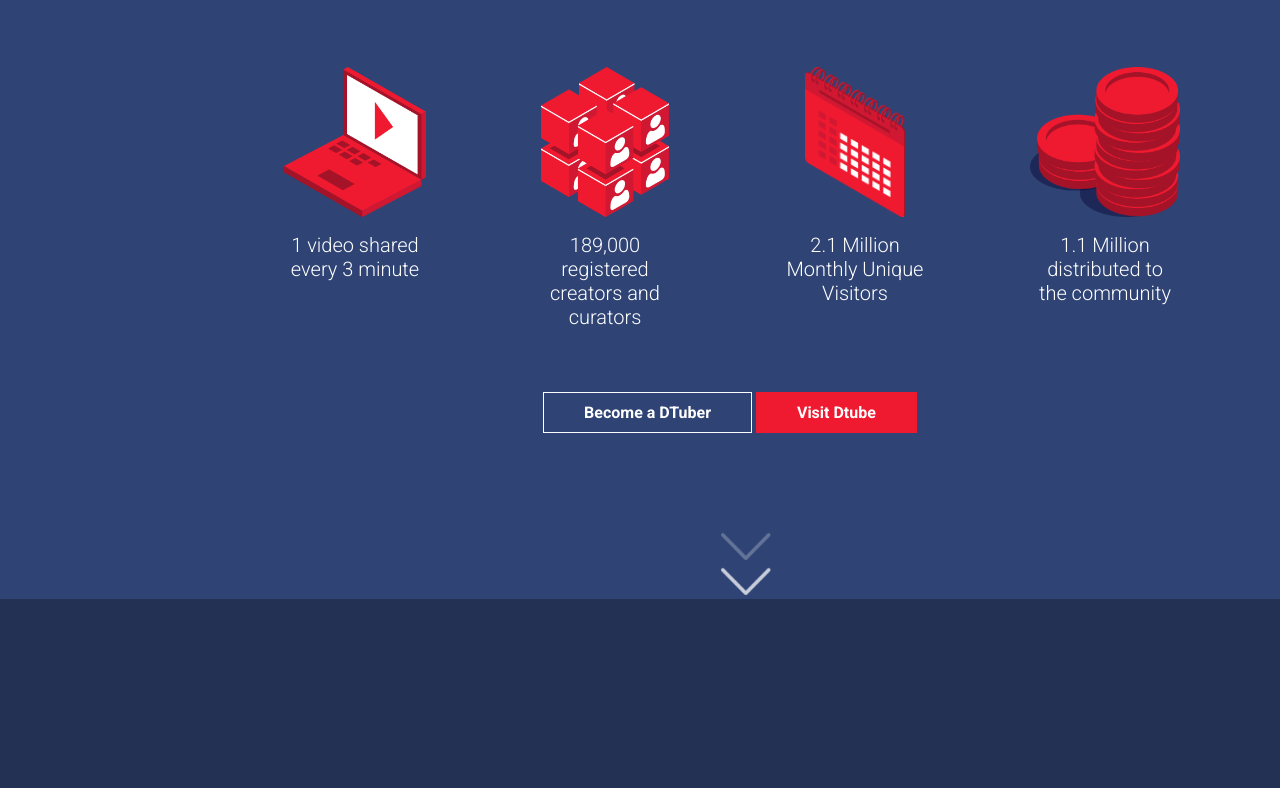
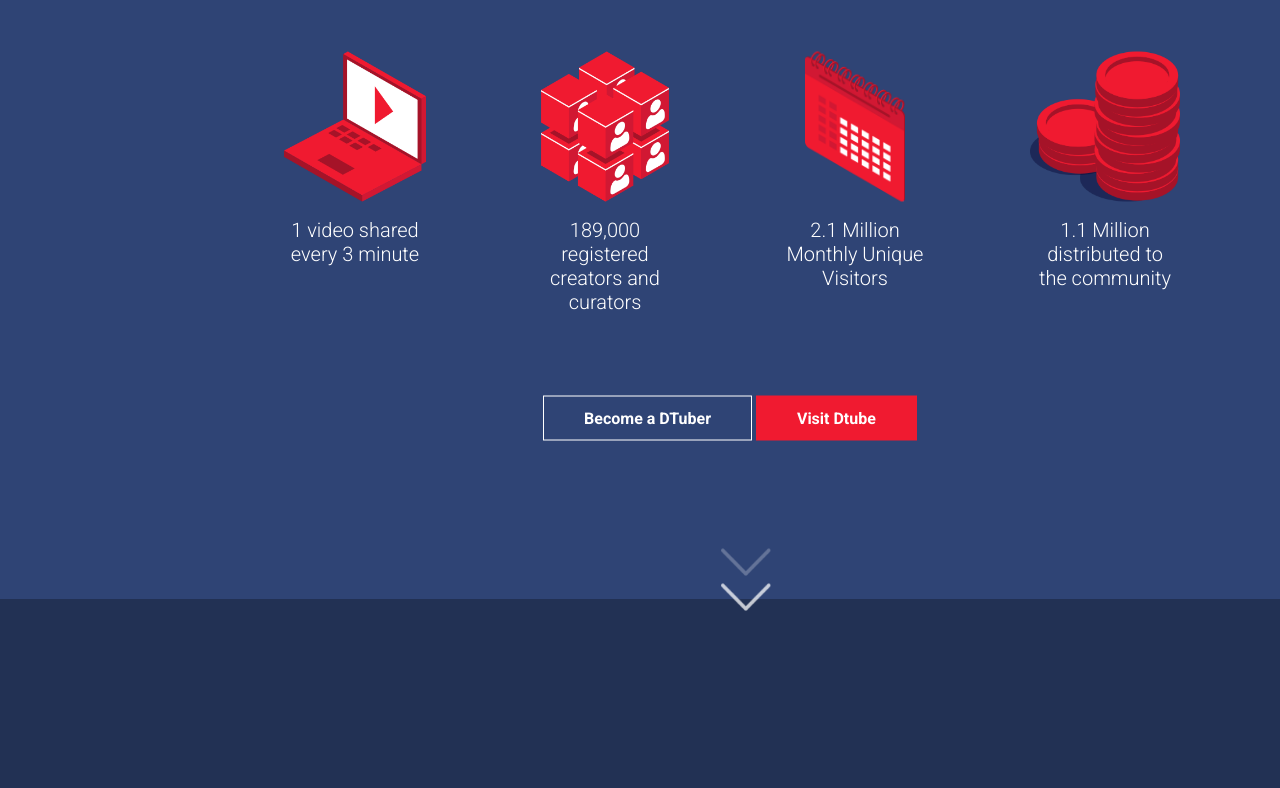
Before and after one commit to dtube/token, a plain HTML site: page index.html in a window 1280 px wide. Shown: the part 2715-3503 px from the top of the page. Drawn offline with nearby package versions, Linux system fonts and the light colour scheme; a script that the page names is missing; a web font is replaced by a local one.

Commit message:
fix visit button

```diff
--- a/css/dtube.css
+++ b/css/dtube.css
@@ -540,6 +540,7 @@ padding-top: 20px;
   color: white;
   font-family: 'Roboto', 'Helvetica Neue', Helvetica, Arial, sans-serif;
   height: 45px;
+  display: inline-block;
 }
 
 .btnsecondary:hover{
@@ -561,6 +562,8 @@ padding-top: 20px;
   color: white;
   font-family: 'Roboto', 'Helvetica Neue', Helvetica, Arial, sans-serif;
   height: 45px;
+  display: inline-block;
+  margin-top: 10px;
 }
 
 .btnvisit:hover{
```
